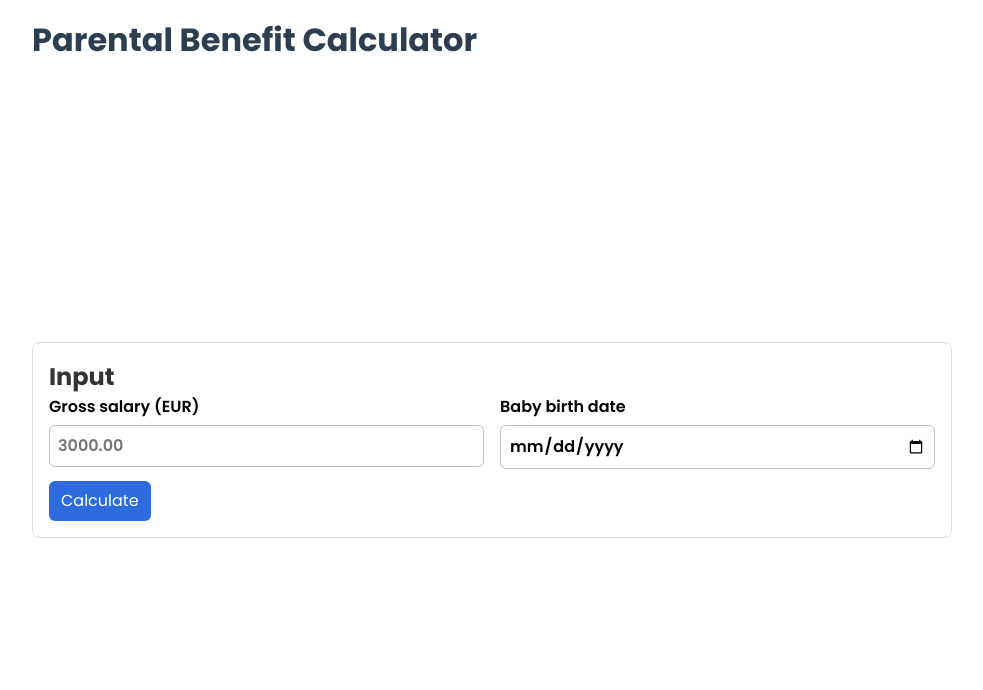
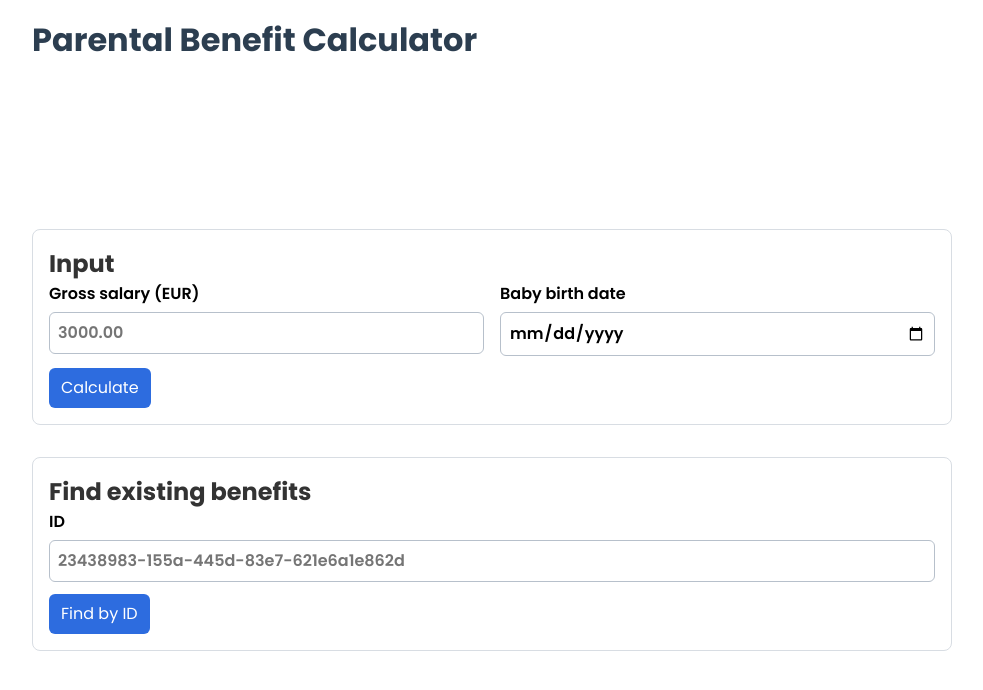
Before and after one commit to Gross-Johannes/jobfair-helmes, a Vue app in the folder frontend/: page / in a window 1280 px wide. Shown: the top 690 px of the page, without its empty margins (148-1131 px from the left). Built offline with nearby package versions, Linux system fonts and the light colour scheme.

Commit message:
feat(frontend): add finding existing benefits by id

```diff
--- a/frontend/src/app/router/index.ts
+++ b/frontend/src/app/router/index.ts
@@ -19,6 +19,11 @@ const router = createRouter({
           name: 'benefits',
           component: () => import('@/views/BenefitsView.vue'),
         },
+        {
+          path: '/benefits/:id',
+          name: 'benefits-id',
+          component: () => import('@/views/BenefitsIdView.vue'),
+        },
       ],
     },
   ],
--- /dev/null
+++ b/frontend/src/components/ResumeSection.vue
@@ -0,0 +1,102 @@
+<script setup lang="ts">
+import { ref } from 'vue';
+import { useRouter } from 'vue-router';
+import Card from '@/components/Card.vue';
+
+const router = useRouter();
+const applicationId = ref('');
+const errorMessage = ref('');
+
+async function resumeById() {
+  const id = applicationId.value.trim();
+
+  if (!id) {
+    errorMessage.value = 'Please enter a valid ID';
+
+    return;
+  }
+
+  errorMessage.value = '';
+
+  await router.push({
+    name: 'benefits-id',
+    params: { id },
+  });
+}
+</script>
+
+<template>
+  <Card>
+    <h2>Find existing benefits</h2>
+
+    <div class="grid">
+      <label>
+        ID
+        <input
+          v-model="applicationId"
+          id="applicationId"
+          type="text"
+          placeholder="23438983-155a-445d-83e7-621e6a1e862d"
+        />
+      </label>
+    </div>
+
+    <p v-if="errorMessage" class="error">{{ errorMessage }}</p>
+
+    <div class="actions">
+      <button id="resumeBtn" type="button" @click="resumeById">Find by ID</button>
+    </div>
+  </Card>
+</template>
+
+<style scoped>
+h2 {
+  color: #333;
+}
+
+.grid {
+  display: grid;
+  grid-template-columns: repeat(auto-fit, minmax(220px, 1fr));
+  gap: 1rem;
+}
+
+label {
+  display: flex;
+  flex-direction: column;
+  gap: 6px;
+  font-weight: 600;
+  color: black;
+}
+
+input {
+  padding: 8px;
+  border: 1px solid #b7c0cb;
+  border-radius: 6px;
+}
+
+.actions {
+  display: flex;
+  gap: 8px;
+  margin-top: 12px;
+}
+
+#resumeBtn {
+  padding: 8px 12px;
+  border: 0;
+  border-radius: 6px;
+  background: #2d6cdf;
+  color: white;
+  cursor: pointer;
+}
+
+#resumeBtn:hover {
+  background: #1f56b6;
+}
+
+.error {
+  margin-top: 10px;
+  color: #c81e1e;
+  font-size: 14px;
+  font-weight: 600;
+}
+</style>
--- a/frontend/src/composables/useBenefitsApi.ts
+++ b/frontend/src/composables/useBenefitsApi.ts
@@ -1,5 +1,5 @@
 import { ref } from 'vue';
-import type { CalculationResponse, RequestInput } from '@/types/types';
+import type { CalculationResponse, RequestInput, BenefitResponse } from '@/types/types';
 
 export function useCreateCalculation() {
   const isLoading = ref(false);
@@ -41,3 +41,47 @@ export function useCreateCalculation() {
     createCalculation,
   };
 }
+
+export function useBenefitById() {
+  const isLoading = ref(false);
+  const errorMessage = ref('');
+  const benefitResponse = ref<BenefitResponse | null>(null);
+
+  async function fetchBenefitById(id: string) {
+    if (!id) {
+      errorMessage.value = 'Benefit ID is missing from the URL';
+      benefitResponse.value = null;
+      isLoading.value = false;
+      return;
+    }
+
+    isLoading.value = true;
+    errorMessage.value = '';
+
+    try {
+      const response = await fetch(`/api/v1/parental-benefits/${encodeURIComponent(id)}`);
+      const data = (await response.json()) as BenefitResponse;
+
+      if (!response.ok) {
+        errorMessage.value = data.message || 'Failed to fetch benefits by ID';
+        benefitResponse.value = null;
+        return;
+      }
+
+      benefitResponse.value = data;
+    } catch (error) {
+      console.error('Error occurred while fetching benefits by ID:', error);
+      errorMessage.value = 'Something went wrong while fetching benefits by ID.';
+      benefitResponse.value = null;
+    } finally {
+      isLoading.value = false;
+    }
+  }
+
+  return {
+    isLoading,
+    errorMessage,
+    benefitResponse,
+    fetchBenefitById,
+  };
+}
--- /dev/null
+++ b/frontend/src/views/BenefitsIdView.vue
@@ -0,0 +1,51 @@
+<script setup lang="ts">
+import { watch } from 'vue';
+import { useRoute } from 'vue-router';
+import { useBenefitById } from '@/composables/useBenefitsApi';
+import CalculationResult from '@/components/CalculationResult.vue';
+
+const route = useRoute();
+const { isLoading, errorMessage, benefitResponse, fetchBenefitById } = useBenefitById();
+
+watch(
+  () => route.params.id,
+  (idParam) => {
+    void fetchBenefitById(String(idParam ?? ''));
+  },
+  { immediate: true },
+);
+</script>
+
+<template>
+  <main>
+    <p v-if="isLoading" class="status">Loading benefit details...</p>
+    <p v-else-if="errorMessage" class="error">{{ errorMessage }}</p>
+    <CalculationResult
+      v-else-if="benefitResponse"
+      :result="{
+        message: benefitResponse.message,
+        data: benefitResponse.data.calculationResult,
+        grossSalary: benefitResponse.data.grossSalary,
+        babyBirthDate: benefitResponse.data.babyBirthDate,
+        errors: benefitResponse.errors,
+      }"
+    />
+  </main>
+</template>
+
+<style scoped>
+main {
+  display: flex;
+  flex-direction: column;
+  gap: 1rem;
+}
+
+.status {
+  color: #334e68;
+}
+
+.error {
+  color: #c81e1e;
+  font-weight: 600;
+}
+</style>
--- a/frontend/src/views/HomeView.vue
+++ b/frontend/src/views/HomeView.vue
@@ -1,10 +1,12 @@
 <script setup lang="ts">
 import InputSection from '@/components/InputSection.vue';
+import ResumeSection from '@/components/ResumeSection.vue';
 </script>
 
 <template>
   <main>
     <InputSection />
+    <ResumeSection />
   </main>
 </template>
 
```
